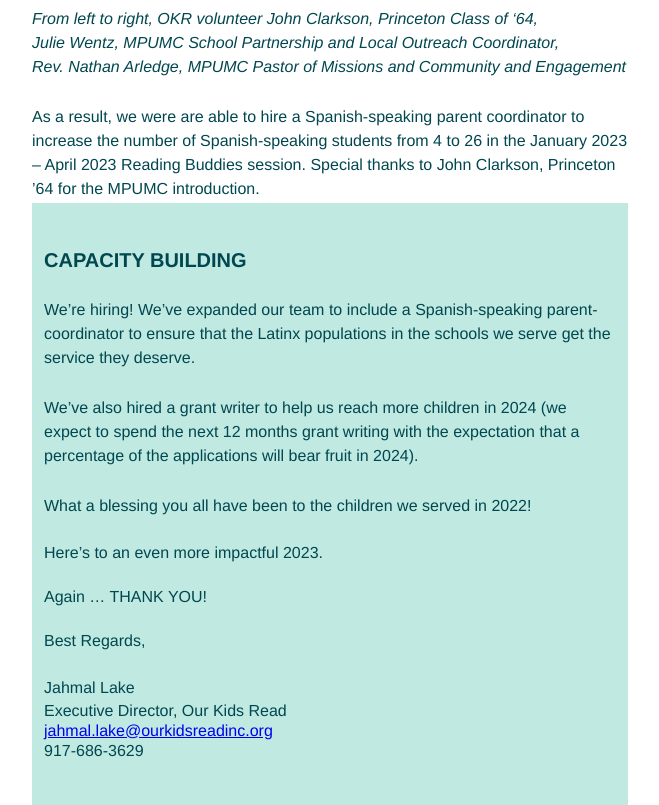
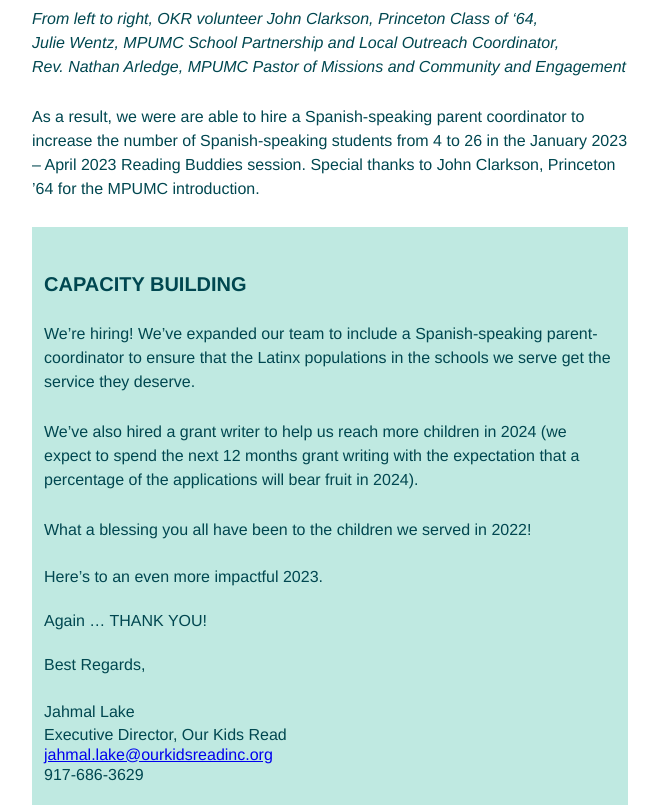
Before and after one commit to prowebdev119/ourkids-email-template, a plain HTML site: page index.html in a window 1280 px wide. Shown: the part 2802-3607 px from the top of the page, without its empty margins (310-969 px from the left). Drawn offline with Linux system fonts and the light colour scheme; a web font is replaced by a local one.

Commit message:
Update index.html

```diff
--- a/index.html
+++ b/index.html
@@ -121,7 +121,7 @@
 			</td>
 		</tr>
 		<tr>
-			<td style="font-size: 16px; font-weight: normal; padding-top: 24px; line-height: 24px; width: 50%;  color:#004750">
+			<td style="font-size: 16px; font-weight: normal; padding: 24px 0; line-height: 24px; width: 50%;  color:#004750">
 				As a result, we were are able to hire a Spanish-speaking parent coordinator to increase the number of Spanish-speaking students from 4 to 26 in the January 2023 – April 2023 Reading Buddies session. Special thanks to John Clarkson, Princeton ’64 for the MPUMC introduction.
 			</td>
 		</tr>
```
